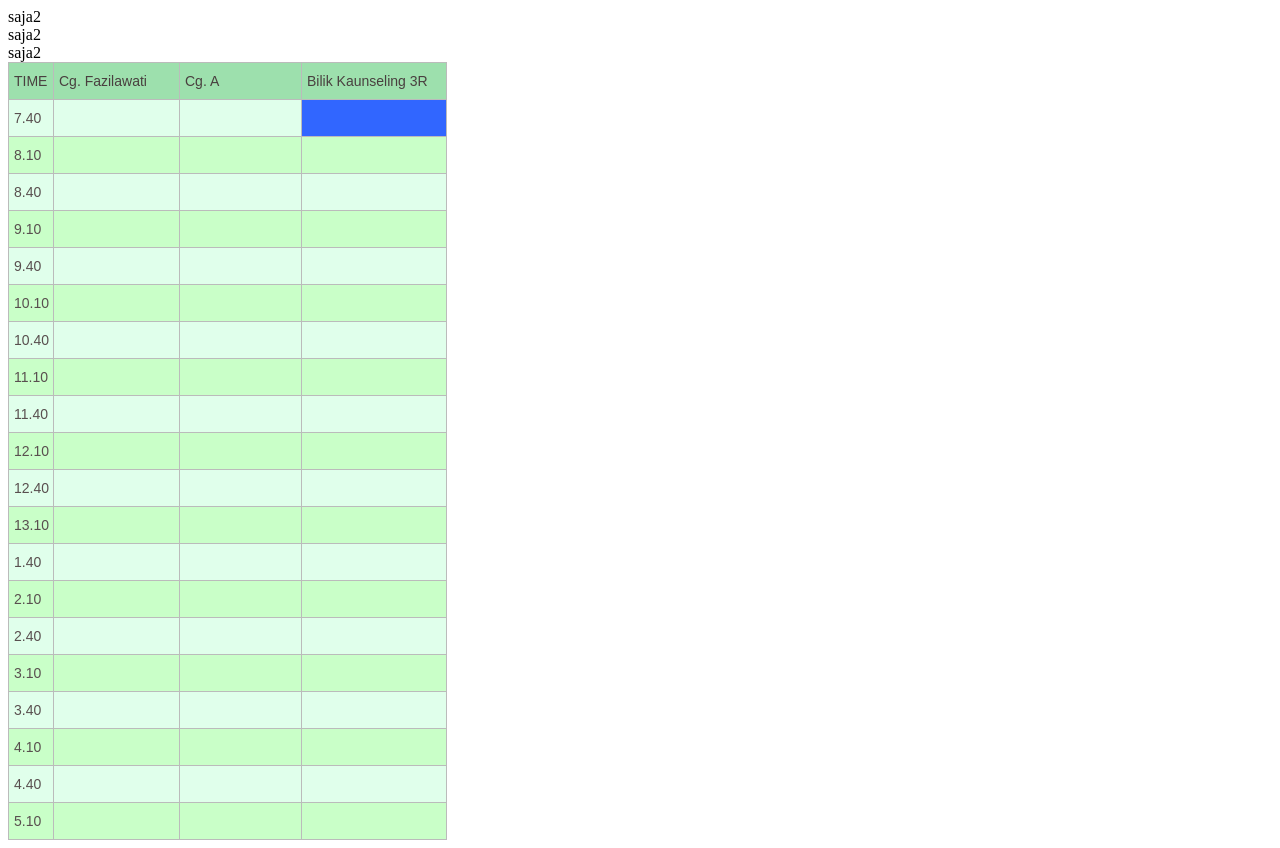
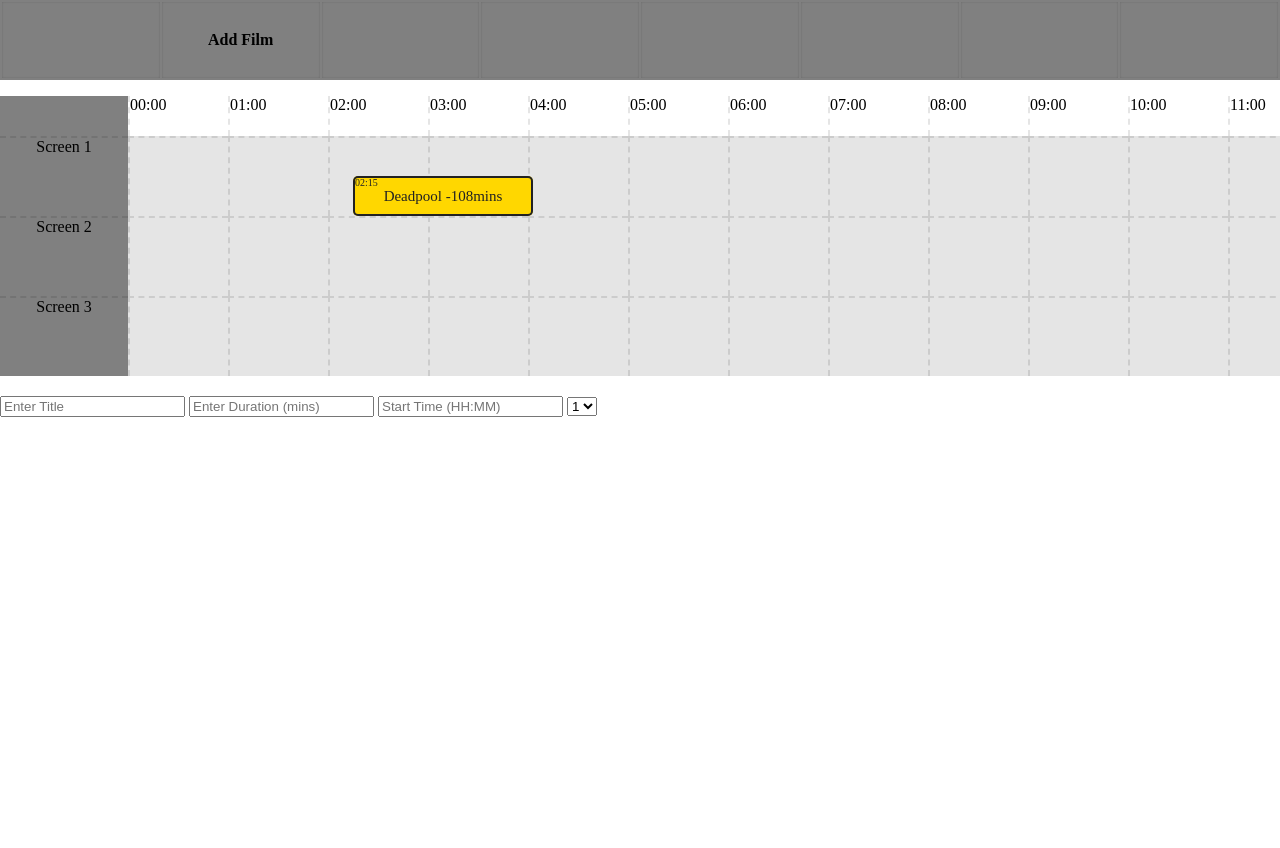
Before and after one commit to ChronoHaxx/room_booking, a Django app: template appointment/templates/index.html in a window 1280 px wide. After the commit the page ends 417 px from the top, so only its background shows below. Run offline with Django 3.2, Linux system fonts and the light colour scheme; the template is opened without the code that fills it: values that come from a table or form of the project are taken from there, others are empty; data comes from the database, SQL or seed files in the repository; some libraries are stand-ins or nearby versions.

Commit message:
Static files added and frontend done,going to change models so that backend can connect to frontend. wish me luck

```diff
--- /dev/null
+++ b/appointment/static/appointment/timetable.css
@@ -0,0 +1,119 @@
+/*TIMETABLE*/
+
+.timetable {
+    position: absolute;
+    top: 0;
+    left: 0;
+    height: 100%;
+    width: 100%;
+  }
+
+  .timetable .button-options {
+    position: fixed;
+    width: 100%;
+    background: gray;
+    height: 10%;
+    top: 0;
+    left: 0;
+  }
+
+  .timetable .button-options th {
+    box-shadow: inset 0 0 2px rgba(0, 0, 0, 0.2);
+    width: 10%;
+  }
+
+  .timetable .layoutdesign {
+    margin-top: 12vh;
+    background: white;
+    font-size: 0;
+    overflow-x: auto;
+    overflow-y: hidden;
+    white-space: nowrap;
+    position: relative;
+  }
+
+  .timetable * {
+    -webkit-box-sizing: border-box;
+    box-sizing: border-box;
+  }
+
+  .timetable .layoutdesign .row div {
+    width: 100px;
+    display: inline-block;
+    font-size: initial;
+    height: 5vh;
+    border-left: 2px dashed rgba(0, 0, 0, 0.1);
+    text-align: left;
+    vertical-align: top;
+  }
+
+  .timetable .layoutdesign .row div:first-child {
+    width: 10%;
+    border: none;
+  }
+
+  .timetable .layoutdesign .row:not(:first-child) div {
+    height: 10vh;
+    border-top: 2px dashed rgba(0, 0, 0, 0.1);
+    background: rgba(0, 0, 0, 0.1);
+    text-align: center;
+  }
+
+  .timetable .layoutdesign .row div:first-child {
+    position: fixed;
+    background: gray;
+    z-index: 30;
+  }
+
+  .timetable .layoutdesign .row div:nth-child(2) {
+    margin-left: 10vw
+  }
+
+  .timetable form {
+    margin-top: 20px;
+  }
+
+  .timetable .film {
+    position: absolute;
+    background: gold;
+    box-shadow: inset 0 0 0 2px #222;
+    height: 5vh;
+    border-radius:5px;
+    line-height: 5vh;
+    color: #222;
+    background:gold;
+    font-size: 15px;overflow:hidden;
+    text-align: center;
+  }
+
+  .timetable .film:before {
+    content: attr(data-start);
+    position: absolute;
+    top: 2px;
+    color: #222;height:10px;
+    font-size: 10px;
+    line-height:10px;
+    left:2px;
+  }
+
+  .timetable .film.activeFilm {
+    background: red;
+  }
+
+  .selectable .active{
+      background:red !important;
+  }
+
+  /*Ticket Section*/
+  .filmSelector{
+    width:100%;
+    height:98px;margin-top:20px;
+    overflow:hidden;background:rgba(0,0,0,0.2);
+  }
+  .filmSelector .slot{display:inline-block;margin:5px; border:5px solid black; padding:10px; width:15%;text-align:center;background:#eee;color:#222;
+  }
+  .filmSelector .time.slot{background:#222;color:#eee}
+  .filmSelector .slot:active{background:gold;color:#222;}
+  .filmSelector:hover{height:150px;}
+
+  .filmSelector .time.slot.active{background:gold;color:#222;}
--- /dev/null
+++ b/appointment/static/appointment/timetable.js
@@ -0,0 +1,25 @@
+$(document).ready(function() {
+    $('#addFilm').click(function() {
+      var name = $('#timetableFilm').val();
+      var duration = parseInt($('#timetableDuration').val()) * (5 / 3); /*must be in mins*/
+      var dur = $('#timetableDuration').val();
+      var startTime = $('#timetableStart').val();
+
+      /*get the hour*/
+      var hour = parseInt($('#timetableStart').val()) * 100;
+      /*get the minutes*/
+      var min = $('#timetableStart').val();
+      var res = min.split(":");
+      var minute = parseInt(res[1]) / 60 * 100;
+      var t = hour + parseInt(minute);
+      var screen = parseInt($('#timetableScreen').val()) * 10;
+      $('.timetable .layoutdesign').append("<span class='film' style='top:" + screen + "vh;left:calc(10vw + " + t + "px); width:" + duration + "px' data-start='" + startTime + "'>" + name + " -"+dur+"mins</span>");
+    });
+
+    $('.layoutdesign').click( ".film", function() {
+      $(this).toggleClass("activeFilm");
+      $('#deleteFilm').show();
+    });
+
+
+  });
--- a/appointment/templates/index.html
+++ b/appointment/templates/index.html
@@ -1,4 +1,5 @@
 {% load mathfilters %}
+{% load static %}
 <!DOCTYPE html>
     <head>
         <meta charset="utf-8">
@@ -6,155 +7,157 @@
         <title>Appointment</title>
         <meta name="description" content="">
         <meta name="viewport" content="width=device-width, initial-scale=1">
-        <link rel="stylesheet" href="">
+        <link rel="stylesheet" type="text/css" href="{% static 'appointment/timetable.css' %}">
+        <script src="http://ajax.googleapis.com/ajax/libs/jquery/1.5/jquery.min.js">
+        </script>
+        <script type="text/javascript" src="{% static 'appointment/timetable.js' %}"></script>
     </head>
     <body>
         <a>{{ room1 }}<br></a>
         <a>{{ room2 }}<br></a>
         <a>{{ room3 }}<br></a>
-        <div>
-            <style type="text/css">
-                .tg  {border-collapse:collapse;border-spacing:0;border-color:#bbb;}
-                .tg td{font-family:Arial, sans-serif;font-size:14px;padding:10px 5px;border-style:solid;border-width:1px;overflow:hidden;word-break:normal;border-color:#bbb;color:#594F4F;background-color:#E0FFEB;}
-                .tg th{font-family:Arial, sans-serif;font-size:14px;font-weight:normal;padding:10px 5px;border-style:solid;border-width:1px;overflow:hidden;word-break:normal;border-color:#bbb;color:#493F3F;background-color:#9DE0AD;}
-                .tg .tg-893d{background-color:#c9ffc8;text-align:left;vertical-align:top}
-                .tg .tg-0lax{text-align:left;vertical-align:top}
-                .tg .tg-tcj5{background-color:#3166ff;border-color:inherit;text-align:left;vertical-align:top}
-            </style>
-            <table class="tg" style="undefined;table-layout: fixed; width: 438px">
-            <colgroup>
-                <col style="width: 45px">
-                <col style="width: 126px">
-                <col style="width: 122px">
-                <col style="width: 145px">
-            </colgroup>
-                <tr>
-                  <th class="tg-0lax">TIME</th>
-                  <th class="tg-0lax">Cg. Fazilawati</th>
-                  <th class="tg-0lax">Cg. A</th>
-                  <th class="tg-0lax">Bilik Kaunseling 3R</th>
-                </tr>
-                <tr>
-                  <td class="tg-0lax">7.40</td>
-                  <td class="tg-0lax"></td>
-                  <td class="tg-0lax"></td>
-                  <td class="tg-tcj5"></td>
-                </tr>
-                <tr>
-                  <td class="tg-893d">8.10</td>
-                  <td class="tg-893d"></td>
-                  <td class="tg-893d"></td>
-                  <td class="tg-893d"></td>
-                </tr>
-                <tr>
-                  <td class="tg-0lax">8.40</td>
-                  <td class="tg-0lax"></td>
-                  <td class="tg-0lax"></td>
-                  <td class="tg-0lax"></td>
-                </tr>
-                <tr>
-                  <td class="tg-893d">9.10</td>
-                  <td class="tg-893d"></td>
-                  <td class="tg-893d"></td>
-                  <td class="tg-893d"></td>
-                </tr>
-                <tr>
-                  <td class="tg-0lax">9.40</td>
-                  <td class="tg-0lax"></td>
-                  <td class="tg-0lax"></td>
-                  <td class="tg-0lax"></td>
-                </tr>
-                <tr>
-                  <td class="tg-893d">10.10</td>
-                  <td class="tg-893d"></td>
-                  <td class="tg-893d"></td>
-                  <td class="tg-893d"></td>
-                </tr>
-                <tr>
-                  <td class="tg-0lax">10.40</td>
-                  <td class="tg-0lax"></td>
-                  <td class="tg-0lax"></td>
-                  <td class="tg-0lax"></td>
-                </tr>
-                <tr>
-                  <td class="tg-893d">11.10</td>
-                  <td class="tg-893d"></td>
-                  <td class="tg-893d"></td>
-                  <td class="tg-893d"></td>
-                </tr>
-                <tr>
-                  <td class="tg-0lax">11.40</td>
-                  <td class="tg-0lax"></td>
-                  <td class="tg-0lax"></td>
-                  <td class="tg-0lax"></td>
-                </tr>
-                <tr>
-                  <td class="tg-893d">12.10</td>
-                  <td class="tg-893d"></td>
-                  <td class="tg-893d"></td>
-                  <td class="tg-893d"></td>
-                </tr>
-                <tr>
-                  <td class="tg-0lax">12.40</td>
-                  <td class="tg-0lax"></td>
-                  <td class="tg-0lax"></td>
-                  <td class="tg-0lax"></td>
-                </tr>
-                <tr>
-                  <td class="tg-893d">13.10</td>
-                  <td class="tg-893d"></td>
-                  <td class="tg-893d"></td>
-                  <td class="tg-893d"></td>
-                </tr>
-                <tr>
-                  <td class="tg-0lax">1.40</td>
-                  <td class="tg-0lax"></td>
-                  <td class="tg-0lax"></td>
-                  <td class="tg-0lax"></td>
-                </tr>
-                <tr>
-                  <td class="tg-893d">2.10</td>
-                  <td class="tg-893d"></td>
-                  <td class="tg-893d"></td>
-                  <td class="tg-893d"></td>
-                </tr>
-                <tr>
-                  <td class="tg-0lax">2.40</td>
-                  <td class="tg-0lax"></td>
-                  <td class="tg-0lax"></td>
-                  <td class="tg-0lax"></td>
-                </tr>
-                <tr>
-                  <td class="tg-893d">3.10</td>
-                  <td class="tg-893d"></td>
-                  <td class="tg-893d"></td>
-                  <td class="tg-893d"></td>
-                </tr>
-                <tr>
-                  <td class="tg-0lax">3.40</td>
-                  <td class="tg-0lax"></td>
-                  <td class="tg-0lax"></td>
-                  <td class="tg-0lax"></td>
-                </tr>
-                <tr>
-                  <td class="tg-893d">4.10</td>
-                  <td class="tg-893d"></td>
-                  <td class="tg-893d"></td>
-                  <td class="tg-893d"></td>
-                </tr>
-                <tr>
-                  <td class="tg-0lax">4.40</td>
-                  <td class="tg-0lax"></td>
-                  <td class="tg-0lax"></td>
-                  <td class="tg-0lax"></td>
-                </tr>
-                <tr>
-                  <td class="tg-893d">5.10</td>
-                  <td class="tg-893d"></td>
-                  <td class="tg-893d"></td>
-                  <td class="tg-893d"></td>
-                </tr>
+        <div class="timetable">
+            <table class="button-options">
+              <tr>
+                <th></th>
+                <th id="addFilm">Add Film</th>
+                <th></th>
+                <th></th>
+                <th></th>
+                <th></th>
+                <th></th>
+                <th></th>
+              </tr>
             </table>
-        </div>
+            <div class="layoutdesign">
+              <div class="row">
+                <div></div>
+                <div>00:00</div>
+                <div>01:00</div>
+                <div>02:00</div>
+                <div>03:00</div>
+                <div>04:00</div>
+                <div>05:00</div>
+                <div>06:00</div>
+                <div>07:00</div>
+                <div>08:00</div>
+                <div>09:00</div>
+                <div>10:00</div>
+                <div>11:00</div>
+                <div>12:00</div>
+                <div>13:00</div>
+                <div>14:00</div>
+                <div>15:00</div>
+                <div>16:00</div>
+                <div>17:00</div>
+                <div>18:00</div>
+                <div>19:00</div>
+                <div>20:00</div>
+                <div>21:00</div>
+                <div>22:00</div>
+                <div>23:00</div>
+                <div>24:00</div>
+
+              </div>
+              <div class="row">
+                <div>Screen 1</div>
+                <div></div>
+                <div></div>
+                <div></div>
+                <div></div>
+                <div></div>
+                <div></div>
+                <div></div>
+                <div></div>
+                <div></div>
+                <div></div>
+                <div></div>
+                <div></div>
+                <div></div>
+                <div></div>
+                <div></div>
+                <div></div>
+                <div></div>
+                <div></div>
+                <div></div>
+                <div></div>
+                <div></div>
+                <div></div>
+                <div></div>
+                <div></div>
+                <div></div>
+              </div>
+              <div class="row">
+                <div>Screen 2</div>
+                <div></div>
+                <div></div>
+                <div></div>
+                <div></div>
+                <div></div>
+                <div></div>
+                <div></div>
+                <div></div>
+                <div></div>
+                <div></div>
+                <div></div>
+                <div></div>
+                <div></div>
+                <div></div>
+                <div></div>
+                <div></div>
+                <div></div>
+                <div></div>
+                <div></div>
+                <div></div>
+                <div></div>
+                <div></div>
+                <div></div>
+                <div></div>
+                <div></div>
+              </div>
+
+              <div class="row">
+                <div>Screen 3</div>
+                <div></div>
+                <div></div>
+                <div></div>
+                <div></div>
+                <div></div>
+                <div></div>
+                <div></div>
+                <div></div>
+                <div></div>
+                <div></div>
+                <div></div>
+                <div></div>
+                <div></div>
+                <div></div>
+                <div></div>
+                <div></div>
+                <div></div>
+                <div></div>
+                <div></div>
+                <div></div>
+                <div></div>
+                <div></div>
+                <div></div>
+                <div></div>
+                <div></div>
+              </div>
+             <span class="film" style="top:10vh;left:calc(10vw + 225px); width:180px" data-start="02:15">Deadpool -108mins</span>
+            </div>
+            <form>
+              <input id="timetableFilm" type="text" placeholder="Enter Title" />
+              <input id="timetableDuration" type="text" placeholder="Enter Duration (mins)" />
+              <input id="timetableStart" type="text" placeholder="Start Time (HH:MM)" />
+              <select id="timetableScreen">
+                <option>1</option>
+                <option>2</option>
+                <option>3</option>
+              </select>
+            </form>
+
+          </div>
+
     </body>
 </html>
```
